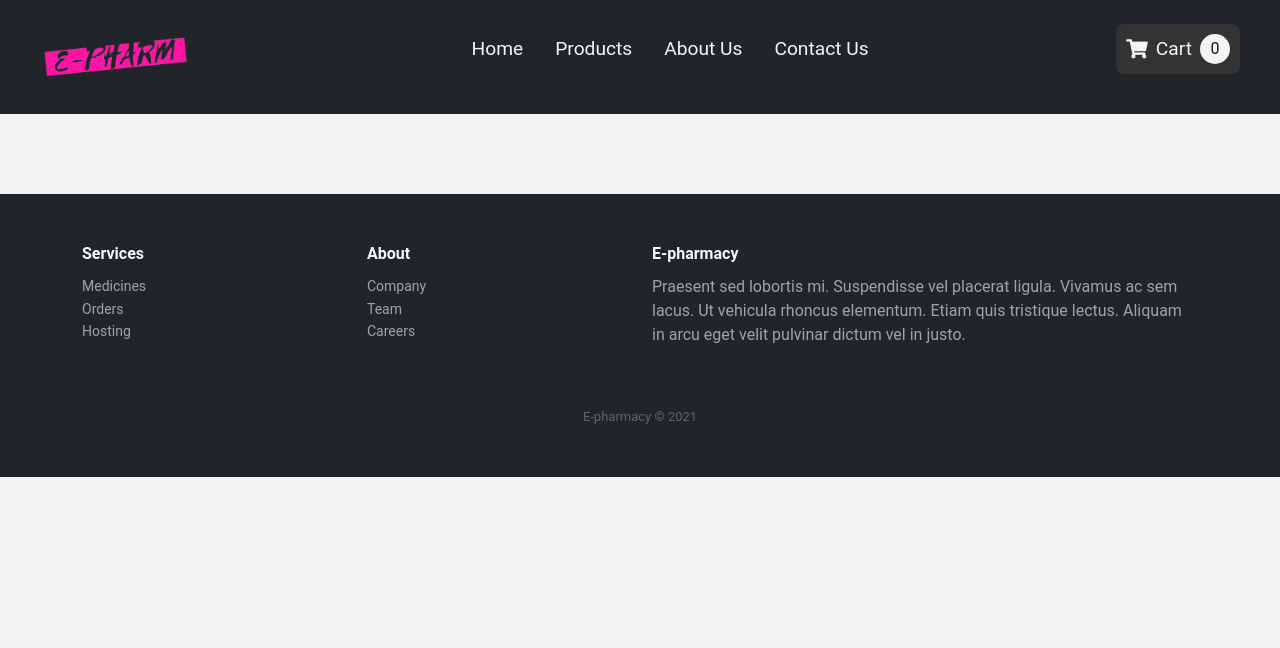
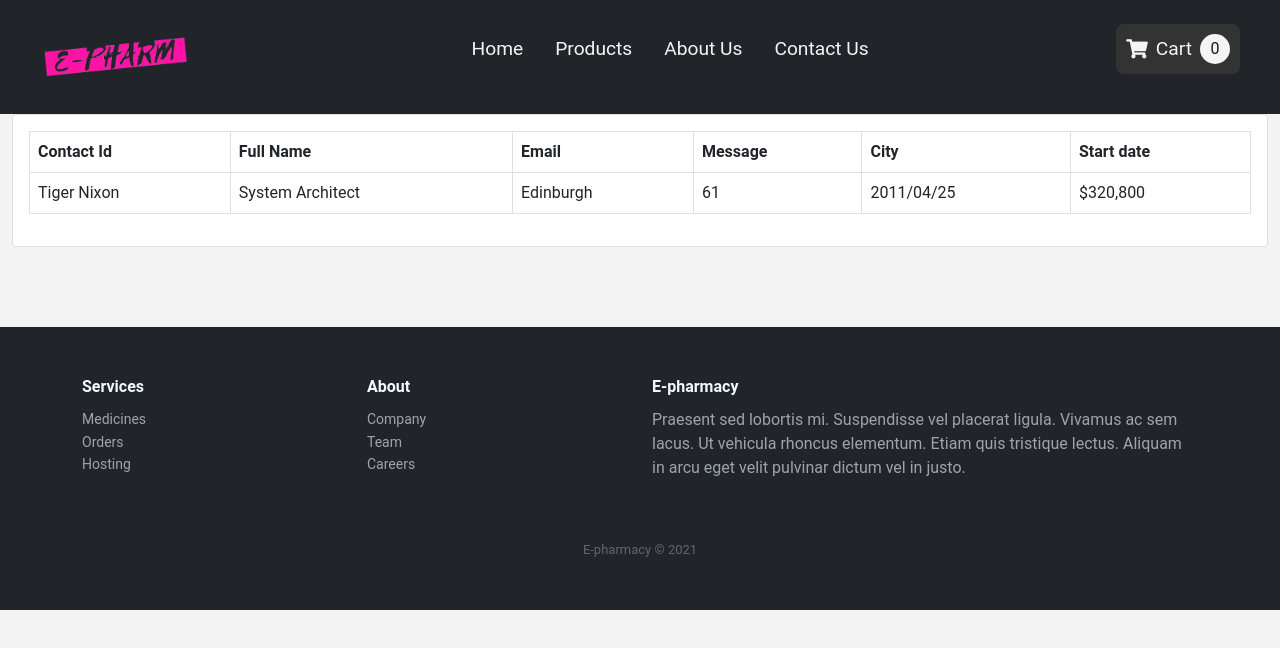
Before and after one commit to payalpatra/E-Pharmacy-Application, a React (Create React App) app in the folder frontend/: page /admin in a window 1280 px wide. Shown: the top 648 px of the page. Built offline with nearby package versions, Linux system fonts and the light colour scheme.

Commit message:
Updated Ui

```diff
--- a/frontend/src/App.js
+++ b/frontend/src/App.js
@@ -16,6 +16,7 @@ import MainScreen from "./screens/MainScreen";
 import ContactScreen from "./screens/ContactScreen";
 import AboutScreen from "./screens/AboutScreen";
 import AllProductsScreen from "./screens/AllProductsScreen";
+import AdminScreen from "./screens/AdminScreen";
 // import
 
 function App() {
@@ -34,6 +35,7 @@ function App() {
           <Route exact path="/product/:id" component={ProductScreen} />
           <Route exact path="/about" component={AboutScreen} />
           <Route exact path="/contact" component={ContactScreen} />
+          <Route exact path="/admin" component={AdminScreen} />
           <Route exact path="/cart" component={CartScreen} />
         </Switch>
       </main>
--- a/frontend/src/Data/allProductsData.js
+++ b/frontend/src/Data/allProductsData.js
@@ -1,5 +1,5 @@
 import dermatology from "../images/derma1.jpg";
-import diabetes from "../images/diabet3.jpg";
+import diabetics from "../images/diabet3.jpg";
 import depression from "../images/depression.jpg";
 import dental from "../images/dental.jpg";
 import eyeCare from "../images/eye1.jpg";
@@ -18,9 +18,9 @@ const productsData = [
     },
     {
         id: "2",
-        imgsrc: diabetes,
-        title: "Diabetes",
-        info: "Medicines on Diabetes",
+        imgsrc: diabetics,
+        title: "Diabetics",
+        info: "Medicines on Diabetics",
         link: "/product"
     },
     {
--- /dev/null
+++ b/frontend/src/screens/AdminScreen.js
@@ -0,0 +1,49 @@
+import React from 'react'
+
+
+
+function AdminScreen() {
+    return (
+        <div>
+            <div className="content-wrapper">
+                <div className="container-fluid">
+
+                    <div className="card mb-3">
+
+                        <div className="card-body">
+                            <div className="table-responsive">
+                                <table className="table table-bordered" id="dataTable" width="100%" cellspacing="0">
+                                    <thead>
+                                        <tr>
+                                            <th>Contact Id</th>
+                                            <th>Full Name</th>
+                                            <th>Email</th>
+                                            <th>Message</th>
+                                            <th>City</th>
+                                            <th>Start date</th>
+                                        </tr>
+                                    </thead>
+
+                                    <tbody>
+                                        <tr>
+                                            <td>Tiger Nixon</td>
+                                            <td>System Architect</td>
+                                            <td>Edinburgh</td>
+                                            <td>61</td>
+                                            <td>2011/04/25</td>
+                                            <td>$320,800</td>
+                                        </tr>
+                                    </tbody>
+                                </table>
+                            </div>
+                        </div>
+                    </div>
+                </div>
+            </div>
+
+        </div>
+
+    )
+}
+
+export default AdminScreen
--- a/frontend/src/screens/ContactScreen.js
+++ b/frontend/src/screens/ContactScreen.js
@@ -18,6 +18,14 @@ function ContactScreen() {
             };
         });
     };
+
+    const formSubmit = (e) => {
+        e.preventDefault();
+        alert(
+            `Your Full Name is ${data.fullName}. Your Email address ${data.email} ,Your Gender is ${data.gender}, Your City is ${data.city} ,Your message is ${data.message}. Thank For Your Response`
+        );
+    };
+
     const PostData = async (e) => {
         e.preventDefault();
         const { fullName, email, message, city } = data;
@@ -39,12 +47,6 @@ function ContactScreen() {
         }
     }
 
-    // const formSubmit = (e) => {
-    //     e.preventDefault();
-    //     alert(
-    //         `Your Full Name is ${data.fullName}. Your Email address ${data.email} ,Your Gender is ${data.gender}, Your City is ${data.city} ,Your message is ${data.message}. Thank For Your Response`
-    //     );
-    // };
 
     return (
         <div>
@@ -56,7 +58,7 @@ function ContactScreen() {
                 <div className="container my-5">
                     <div className="row">
                         <div className="col-xxl-8 col-10 col-md-8 mx-auto">
-                            <form method="POST">
+                            <form onSubmit={formSubmit} method="POST">
                                 <div className="mb-3">
                                     <label htmlFor="exampleInputtext1"
                                         className="form-label">Name</label>
@@ -91,14 +93,14 @@ function ContactScreen() {
                                             value={data.gender}
                                             onChange={InputEvent}
                                             required="" />
-                                        <label className="form-check-label" for="inlineRadio1">Female</label>
+                                        <label className="form-check-label" htmlFor="inlineRadio1">Female</label>
                                     </div>
                                     <div className="form-check form-check-inline">
                                         <input className="form-check-input" type="radio" name="gender" id="inlineRadio2"
                                             value={data.gender}
                                             onChange={InputEvent}
                                             required="" />
-                                        <label className="form-check-label" for="inlineRadio2">Male</label>
+                                        <label className="form-check-label" htmlFor="inlineRadio2">Male</label>
                                     </div>
                                 </div>
                                 <div className="mb-3">
@@ -140,7 +142,7 @@ function ContactScreen() {
                                 <div className="mb-3">
                                     <div className="form-file">
                                         <input type="file" className="form-file-input" id="customFile" required="" />
-                                        <label className="form-file-label" for="customFile">
+                                        <label className="form-file-label" htmlFor="customFile">
                                             <span className="form-file-text">Choose file...</span>
                                             <span className="form-file-button">Browse</span>
                                         </label>
```
Also changed, not shown: 1 other file (tests, documents, lock files or other folders).
